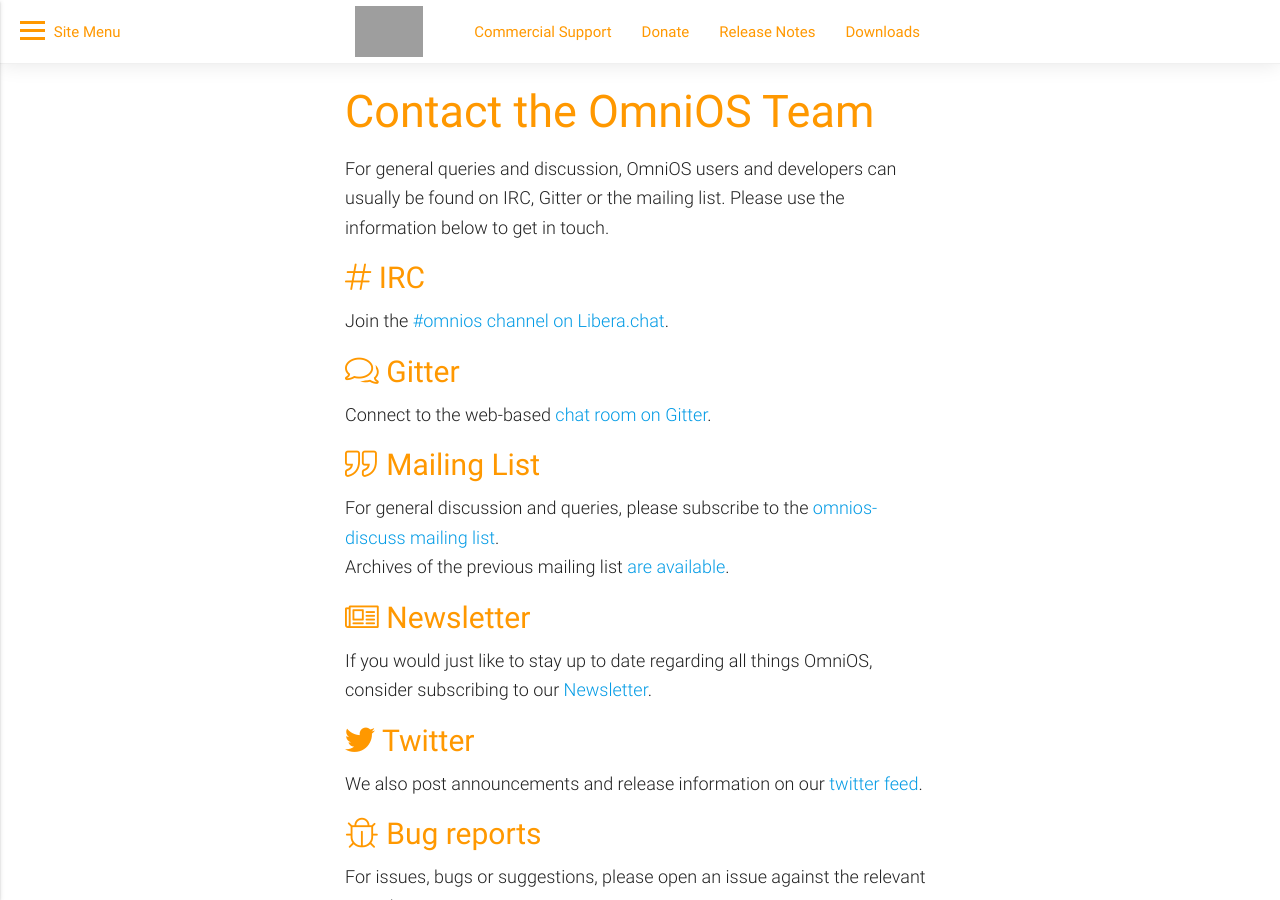
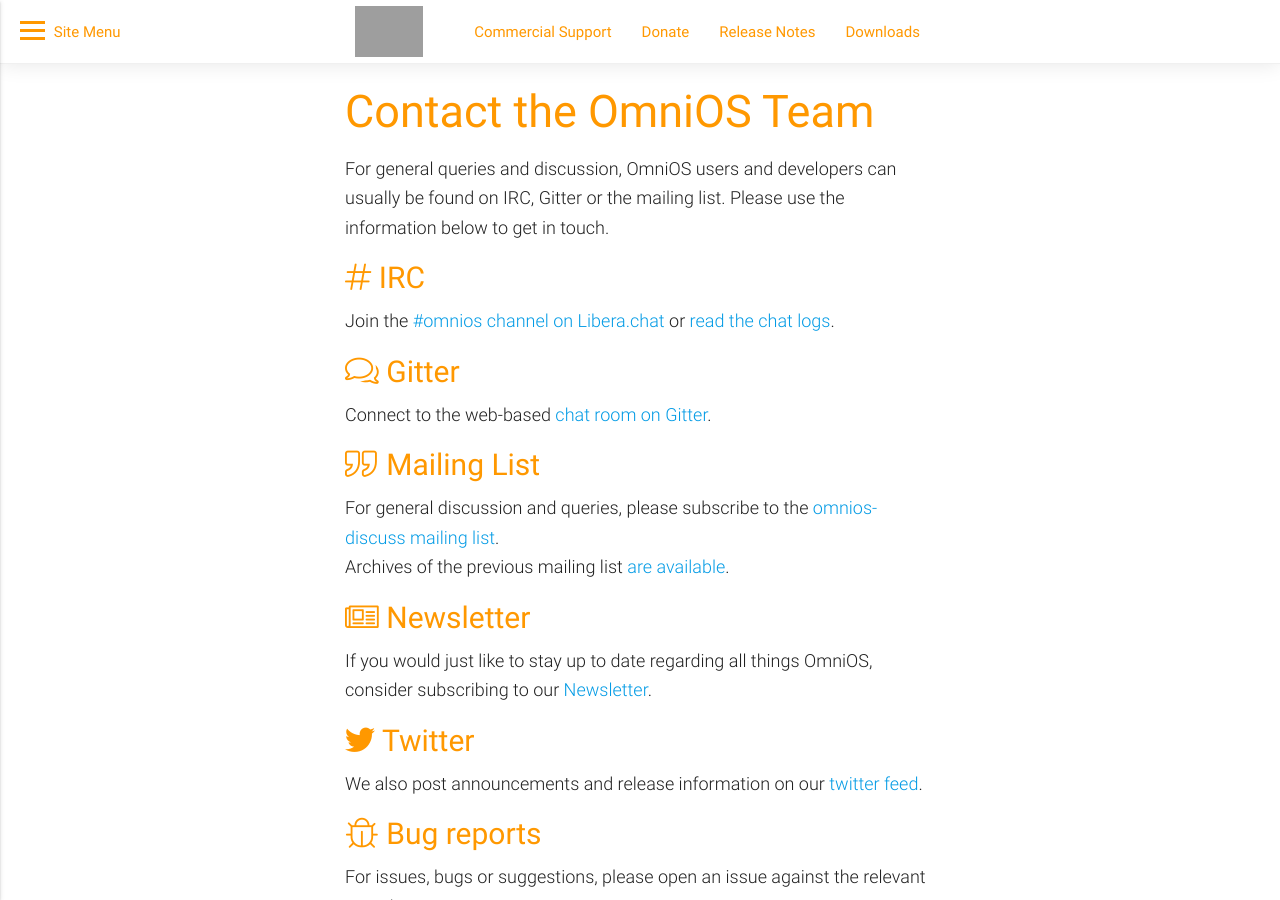
Before and after one commit to omniosorg/omniosorg.github.io, a Jekyll site: the page built from _docs/about/contact.md, in a window 1280 px wide and 900 px high. Built offline with Jekyll 4.4.1, drawn with Linux system fonts in a browser that asks for light colours; comment, search, counter and statistics services are not loaded; grey boxes are pictures that could not be loaded.

Commit message:
Add chat logs link

```diff
--- a/_docs/about/contact.md
+++ b/_docs/about/contact.md
@@ -14,7 +14,8 @@
 
 ## <i class="fal fa-hashtag"></i> IRC
 
-Join the [#omnios channel on Libera.chat](https://web.libera.chat/#omnios).
+Join the [#omnios channel on Libera.chat](https://web.libera.chat/#omnios)
+or [read the chat logs](https://log.omnios.org/).
 
 ## <i class="fal fa-comments"></i> Gitter
 
```
